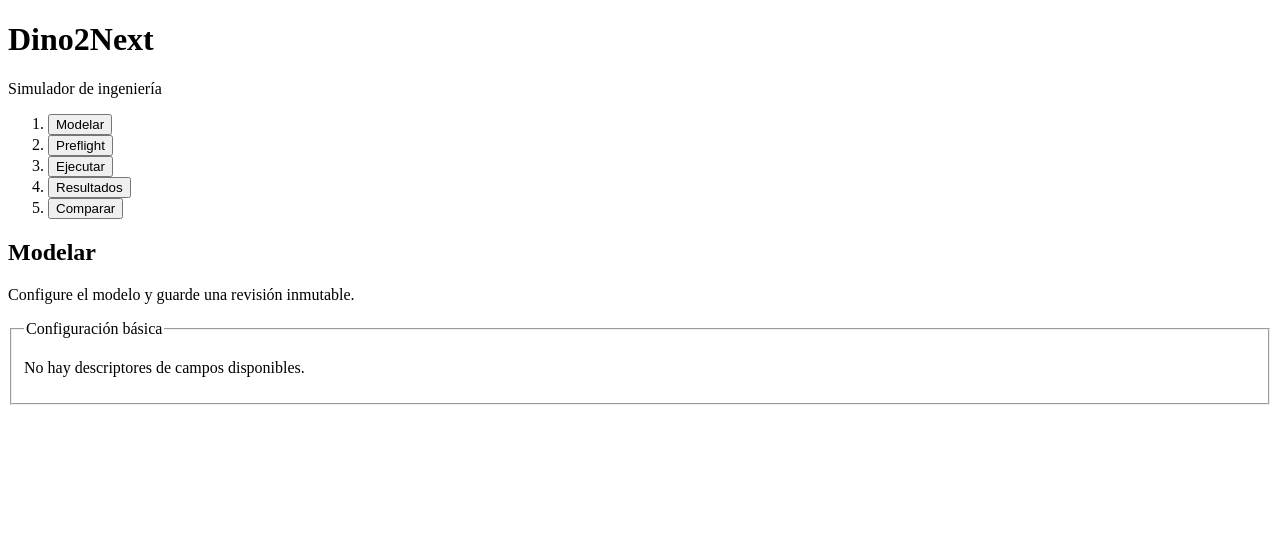
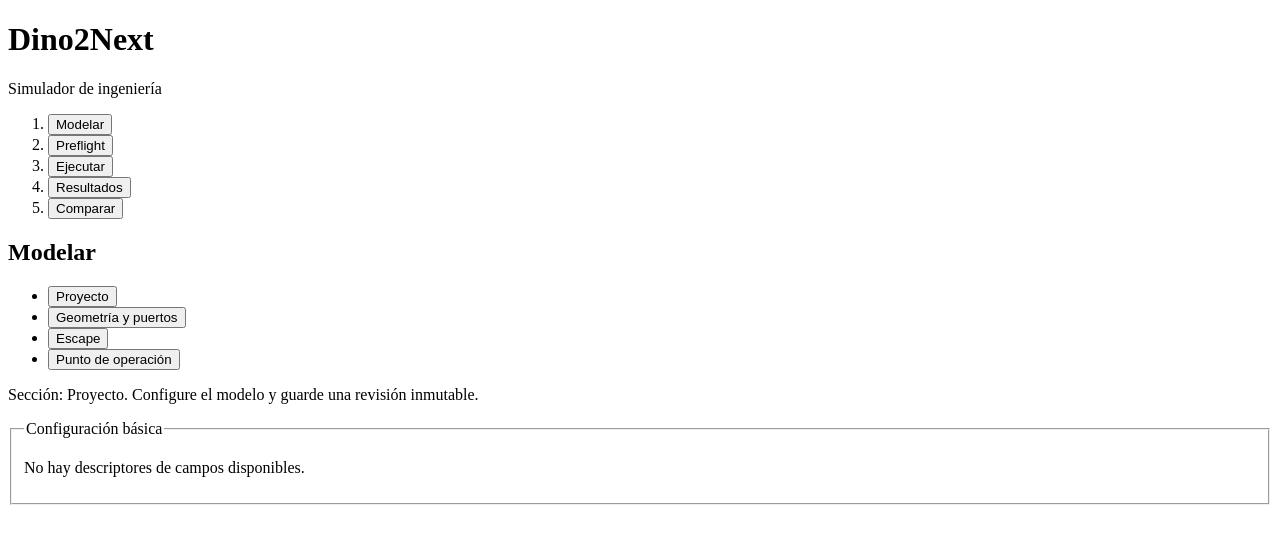
Before and after one commit to AlejandraValentina/Dino2Next, a React (Vite) app in the folder frontend/: page / in a window 1280 px wide. Shown: the top 544 px of the page. Built offline with nearby package versions, Linux system fonts and the light colour scheme.

Commit message:
Add accessible engine tree to model workspace

```diff
--- /dev/null
+++ b/frontend/src/navigation/EngineTree.tsx
@@ -0,0 +1,12 @@
+import type { AppStage } from './routes';
+
+export const ENGINE_SECTIONS = ['Proyecto', 'Geometría y puertos', 'Escape', 'Punto de operación'] as const;
+export type EngineSection = (typeof ENGINE_SECTIONS)[number];
+
+export function EngineTree({ active, onSelect }: { active: EngineSection; onSelect: (section: EngineSection) => void }) {
+  return <nav aria-label="Árbol del motor"><ul>{ENGINE_SECTIONS.map(section =>
+    <li key={section}><button type="button" aria-current={active === section ? 'page' : undefined}
+      onClick={() => onSelect(section)}>{section}</button></li>)}</ul></nav>;
+}
+
+export function sectionStage(_section: EngineSection): AppStage { return 'Modelar'; }
--- a/frontend/src/shell/AppShell.tsx
+++ b/frontend/src/shell/AppShell.tsx
@@ -1,23 +1,25 @@
 import { useState } from 'react';
 import { APP_STAGES, type AppStage } from '../navigation/routes';
+import { EngineTree, type EngineSection } from '../navigation/EngineTree';
 
 export type ModelField = { pointer: string; label: string; unit: string; value: string; supported: boolean };
 
 export function AppShell({ fields = [] }: { fields?: ModelField[] }) {
   const [stage, setStage] = useState<AppStage>('Modelar');
+  const [section, setSection] = useState<EngineSection>('Proyecto');
   return <main aria-label="Dino2Next engineering application">
     <header><h1>Dino2Next</h1><p>Simulador de ingeniería</p></header>
     <nav aria-label="Flujo de trabajo"><ol>{APP_STAGES.map(item =>
       <li key={item}><button type="button" aria-current={stage === item ? 'step' : undefined} onClick={() => setStage(item)}>{item}</button></li>
     )}</ol></nav>
     <section aria-labelledby="stage-title"><h2 id="stage-title">{stage}</h2>
-      {stage === 'Modelar' ? <ModelPanel fields={fields} /> : <p>Esta etapa queda disponible al recibir la interfaz ApplicationAPI de S17.</p>}
+      {stage === 'Modelar' ? <><EngineTree active={section} onSelect={setSection} /><ModelPanel fields={fields} section={section} /></> : <p>Esta etapa queda disponible al recibir la interfaz ApplicationAPI de S17.</p>}
     </section>
   </main>;
 }
 
-function ModelPanel({ fields }: { fields: ModelField[] }) {
-  return <div><p>Configure el modelo y guarde una revisión inmutable.</p>
+function ModelPanel({ fields, section }: { fields: ModelField[]; section: EngineSection }) {
+  return <div><p>Sección: {section}. Configure el modelo y guarde una revisión inmutable.</p>
     <fieldset><legend>Configuración básica</legend>{fields.length === 0
       ? <p role="status">No hay descriptores de campos disponibles.</p>
       : fields.map(field => <label key={field.pointer}>{field.label} ({field.unit})
```
Also changed, not shown: 1 other file (tests, documents, lock files or other folders).
